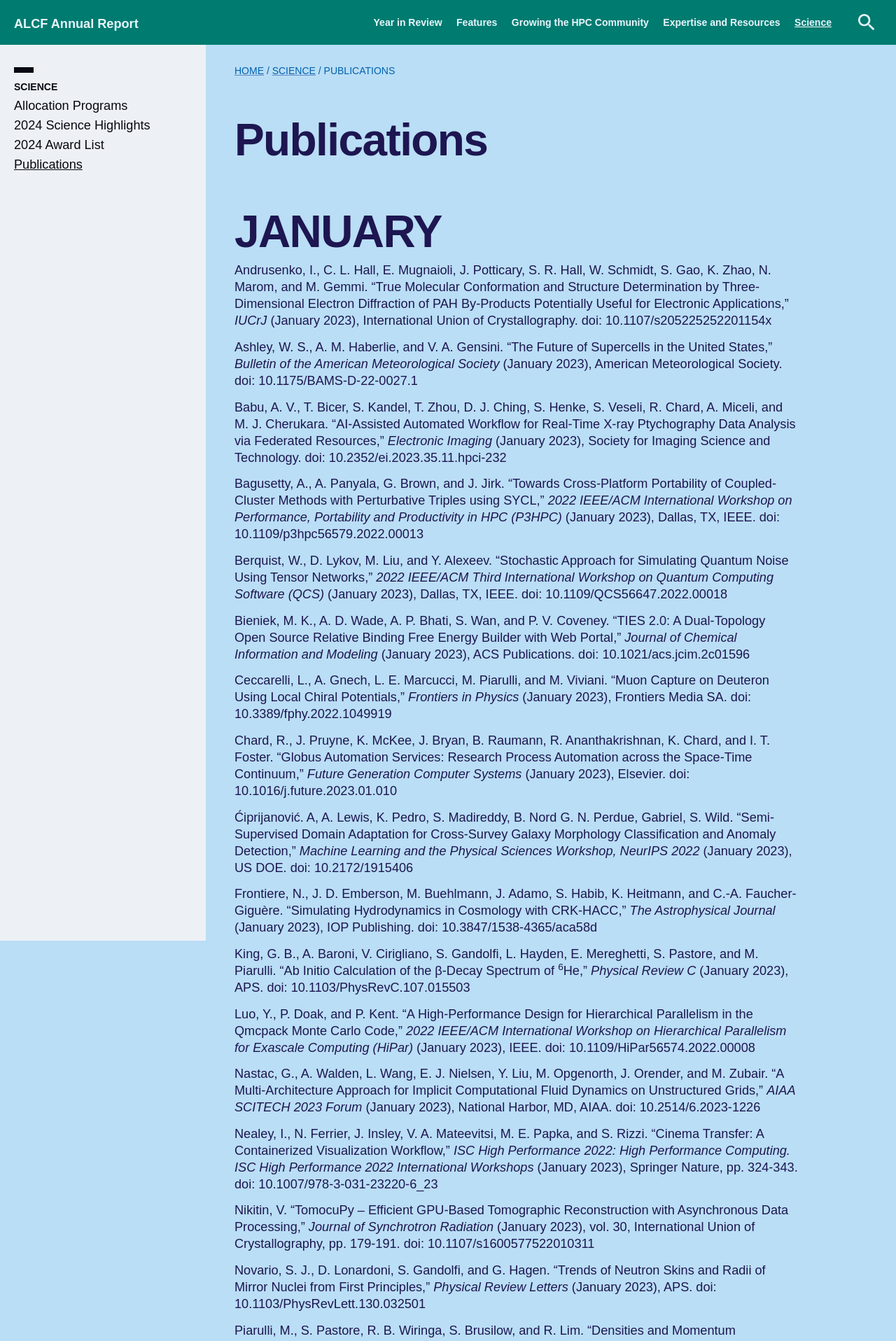
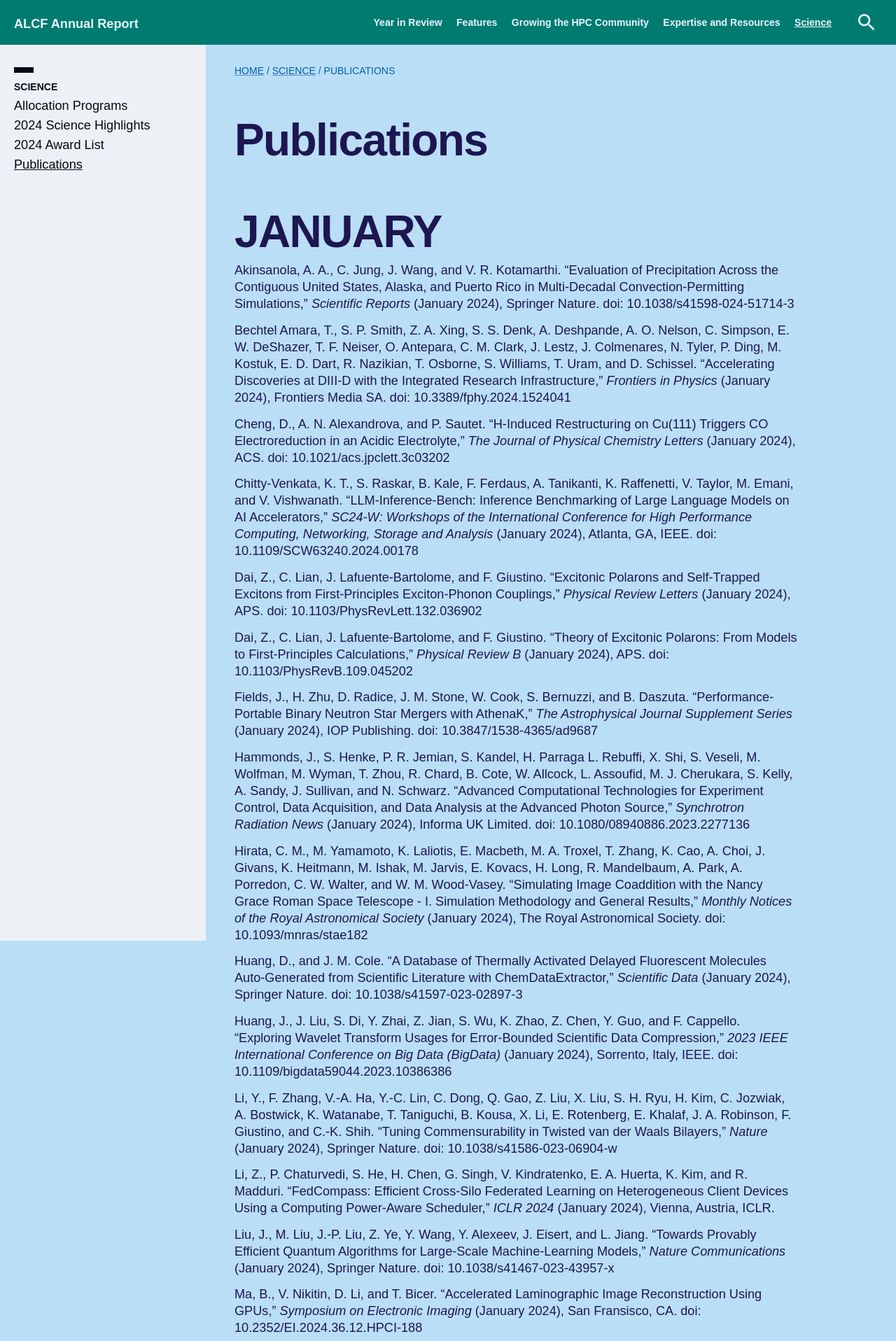
Before and after one commit to argonne-lcf/AR2024, a Jekyll site: the page built from 05_science/publications.md, in a window 1280 px wide. Shown: the top 1916 px of the page at 70% size. Built offline with Jekyll 4.4.1, drawn with Linux system fonts in a browser that asks for light colours; some web fonts are replaced; some of the changed text lies outside the part shown.

Commit message:
Update publications.md
JANUARY

```diff
--- a/05_science/publications.md
+++ b/05_science/publications.md
@@ -12,60 +12,47 @@ permalink: science/publications
 
 # JANUARY
 
-Andrusenko, I., C. L. Hall, E. Mugnaioli, J. Potticary, S. R. Hall, W. Schmidt, S. Gao, K. Zhao, N. Marom, and M. Gemmi. “True Molecular Conformation and Structure Determination by Three-Dimensional Electron Diffraction of PAH By-Products Potentially Useful for Electronic Applications," <i>IUCrJ</i> (January 2023), International Union of Crystallography. doi: 10.1107/s205225252201154x
+Akinsanola, A. A., C. Jung, J. Wang, and V. R. Kotamarthi. “Evaluation of Precipitation Across the Contiguous United States, Alaska, and Puerto Rico in Multi-Decadal Convection-Permitting Simulations," _Scientific Reports_ (January 2024), Springer Nature. doi: 10.1038/s41598-024-51714-3
 
-Ashley, W. S., A. M. Haberlie, and V. A. Gensini. “The Future of Supercells in the United States," <i>Bulletin of the American Meteorological Society</i> (January 2023), American Meteorological Society. doi: 10.1175/BAMS-D-22-0027.1
+Bechtel Amara, T., S. P. Smith, Z. A. Xing, S. S. Denk, A. Deshpande, A. O. Nelson, C. Simpson, E. W. DeShazer, T. F. Neiser, O. Antepara, C. M. Clark, J. Lestz, J. Colmenares, N. Tyler, P. Ding, M. Kostuk, E. D. Dart, R. Nazikian, T. Osborne, S. Williams, T. Uram, and D. Schissel. “Accelerating Discoveries at DIII-D with the Integrated Research Infrastructure," _Frontiers in Physics_ (January 2024), Frontiers Media SA. doi: 10.3389/fphy.2024.1524041
 
-Babu, A. V., T. Bicer, S. Kandel, T. Zhou, D. J. Ching, S. Henke, S. Veseli, R. Chard, A. Miceli, and M. J. Cherukara. “AI-Assisted Automated Workflow for Real-Time X-ray Ptychography Data Analysis via Federated Resources," <i>Electronic Imaging</i> (January 2023), Society for Imaging Science and Technology. doi: 10.2352/ei.2023.35.11.hpci-232
+Cheng, D., A. N. Alexandrova, and P. Sautet. “H-Induced Restructuring on Cu(111) Triggers CO Electroreduction in an Acidic Electrolyte," _The Journal of Physical Chemistry Letters_ (January 2024), ACS. doi: 10.1021/acs.jpclett.3c03202
 
-Bagusetty, A., A. Panyala, G. Brown, and J. Jirk. “Towards Cross-Platform Portability of Coupled-Cluster Methods with Perturbative Triples using SYCL," <i>2022 IEEE/ACM International Workshop on Performance, Portability and Productivity in HPC (P3HPC)</i> (January 2023), Dallas, TX, IEEE. doi: 10.1109/p3hpc56579.2022.00013
+Chitty-Venkata, K. T., S. Raskar, B. Kale, F. Ferdaus, A. Tanikanti, K. Raffenetti, V. Taylor, M. Emani, and V. Vishwanath. “LLM-Inference-Bench: Inference Benchmarking of Large Language Models on AI Accelerators," _SC24-W: Workshops of the International Conference for High Performance Computing, Networking, Storage and Analysis_ (January 2024), Atlanta, GA, IEEE. doi: 10.1109/SCW63240.2024.00178
 
-Berquist, W., D. Lykov, M. Liu, and Y. Alexeev. “Stochastic Approach for Simulating Quantum Noise Using Tensor Networks," <i>2022 IEEE/ACM Third International Workshop on Quantum Computing Software (QCS)</i> (January 2023), Dallas, TX, IEEE. doi: 10.1109/QCS56647.2022.00018
+Dai, Z., C. Lian, J. Lafuente-Bartolome, and F. Giustino. “Excitonic Polarons and Self-Trapped Excitons from First-Principles Exciton-Phonon Couplings," _Physical Review Letters_ (January 2024), APS. doi: 10.1103/PhysRevLett.132.036902
 
-Bieniek, M. K., A. D. Wade, A. P. Bhati, S. Wan, and P. V. Coveney. “TIES 2.0: A Dual-Topology Open Source Relative Binding Free Energy Builder with Web Portal," <i>Journal of Chemical Information and Modeling</i> (January 2023), ACS Publications. doi: 10.1021/acs.jcim.2c01596
+Dai, Z., C. Lian, J. Lafuente-Bartolome, and F. Giustino. “Theory of Excitonic Polarons: From Models to First-Principles Calculations," _Physical Review B_ (January 2024), APS. doi: 10.1103/PhysRevB.109.045202
 
-Ceccarelli, L., A. Gnech, L. E. Marcucci, M. Piarulli, and M. Viviani. “Muon Capture on Deuteron Using Local Chiral Potentials," <i>Frontiers in Physics</i> (January 2023), Frontiers Media SA. doi: 10.3389/fphy.2022.1049919
+Fields, J., H. Zhu, D. Radice, J. M. Stone, W. Cook, S. Bernuzzi, and B. Daszuta. “Performance-Portable Binary Neutron Star Mergers with AthenaK," _The Astrophysical Journal Supplement Series_ (January 2024), IOP Publishing. doi: 10.3847/1538-4365/ad9687
 
-Chard, R., J. Pruyne, K. McKee, J. Bryan, B. Raumann, R. Ananthakrishnan, K. Chard, and I. T. Foster. “Globus Automation Services: Research Process Automation across the Space-Time Continuum," <i>Future Generation Computer Systems</i> (January 2023), Elsevier. doi: 10.1016/j.future.2023.01.010
+Hammonds, J., S. Henke, P. R. Jemian, S. Kandel, H. Parraga L. Rebuffi, X. Shi, S. Veseli, M. Wolfman, M. Wyman, T. Zhou, R. Chard, B. Cote, W. Allcock, L. Assoufid, M. J. Cherukara, S. Kelly, A. Sandy, J. Sullivan, and N. Schwarz. “Advanced Computational Technologies for Experiment Control, Data Acquisition, and Data Analysis at the Advanced Photon Source," _Synchrotron Radiation News_ (January 2024), Informa UK Limited. doi: 10.1080/08940886.2023.2277136
 
-Ćiprijanović. A, A. Lewis, K. Pedro, S. Madireddy, B. Nord G. N. Perdue, Gabriel, S. Wild. “Semi-Supervised Domain Adaptation for Cross-Survey Galaxy Morphology Classification and Anomaly Detection," <i>Machine Learning and the Physical Sciences Workshop, NeurIPS 2022</i> (January 2023), US DOE. doi: 10.2172/1915406
+Hirata, C. M., M. Yamamoto, K. Laliotis, E. Macbeth, M. A. Troxel, T. Zhang, K. Cao, A. Choi, J. Givans, K. Heitmann, M. Ishak, M. Jarvis, E. Kovacs, H. Long, R. Mandelbaum, A. Park, A. Porredon, C. W. Walter, and W. M. Wood-Vasey. “Simulating Image Coaddition with the Nancy Grace Roman Space Telescope - I. Simulation Methodology and General Results," _Monthly Notices of the Royal Astronomical Society_ (January 2024), The Royal Astronomical Society. doi: 10.1093/mnras/stae182
 
-Frontiere, N., J. D. Emberson, M. Buehlmann, J. Adamo, S. Habib, K. Heitmann, and C.-A. Faucher-Giguère. “Simulating Hydrodynamics in Cosmology with CRK-HACC," <i>The Astrophysical Journal</i> (January 2023), IOP Publishing. doi: 10.3847/1538-4365/aca58d
+Huang, D., and J. M. Cole. “A Database of Thermally Activated Delayed Fluorescent Molecules Auto-Generated from Scientific Literature with ChemDataExtractor," _Scientific Data_ (January 2024), Springer Nature. doi: 10.1038/s41597-023-02897-3
 
-King, G. B., A. Baroni, V. Cirigliano, S. Gandolfi, L. Hayden, E. Mereghetti, S. Pastore, and M. Piarulli. “Ab Initio Calculation of the β-Decay Spectrum of <sup>6</sup>He," <i>Physical Review C</i> (January 2023), APS. doi: 10.1103/PhysRevC.107.015503
+Huang, J., J. Liu, S. Di, Y. Zhai, Z. Jian, S. Wu, K. Zhao, Z. Chen, Y. Guo, and F. Cappello. “Exploring Wavelet Transform Usages for Error-Bounded Scientific Data Compression," _2023 IEEE International Conference on Big Data (BigData)_ (January 2024), Sorrento, Italy, IEEE. doi: 10.1109/bigdata59044.2023.10386386
 
-Luo, Y., P. Doak, and P. Kent. “A High-Performance Design for Hierarchical Parallelism in the Qmcpack Monte Carlo Code," <i>2022 IEEE/ACM International Workshop on Hierarchical Parallelism for Exascale Computing (HiPar)</i> (January 2023), IEEE. doi: 10.1109/HiPar56574.2022.00008
+Li, Y., F. Zhang, V.-A. Ha, Y.-C. Lin, C. Dong, Q. Gao, Z. Liu, X. Liu, S. H. Ryu, H. Kim, C. Jozwiak, A. Bostwick, K. Watanabe, T. Taniguchi, B. Kousa, X. Li, E. Rotenberg, E. Khalaf, J. A. Robinson, F. Giustino, and C.-K. Shih. “Tuning Commensurability in Twisted van der Waals Bilayers," _Nature_ (January 2024), Springer Nature. doi: 10.1038/s41586-023-06904-w
 
-Nastac, G., A. Walden, L. Wang, E. J. Nielsen, Y. Liu, M. Opgenorth, J. Orender, and M. Zubair. “A Multi-Architecture Approach for Implicit Computational Fluid Dynamics on Unstructured Grids," <i>AIAA SCITECH 2023 Forum</i> (January 2023), National Harbor, MD, AIAA. doi: 10.2514/6.2023-1226
+Li, Z., P. Chaturvedi, S. He, H. Chen, G. Singh, V. Kindratenko, E. A. Huerta, K. Kim, and R. Madduri. “FedCompass: Efficient Cross-Silo Federated Learning on Heterogeneous Client Devices Using a Computing Power-Aware Scheduler," _ICLR 2024_ (January 2024), Vienna, Austria, ICLR.
 
-Nealey, I., N. Ferrier, J. Insley, V. A. Mateevitsi, M. E. Papka, and S. Rizzi. “Cinema Transfer: A Containerized Visualization Workflow," <i>ISC High Performance 2022: High Performance Computing. ISC High Performance 2022 International Workshops</i> (January 2023), Springer Nature, pp. 324-343. doi: 10.1007/978-3-031-23220-6_23
+Liu, J., M. Liu, J.-P. Liu, Z. Ye, Y. Wang, Y. Alexeev, J. Eisert, and L. Jiang. “Towards Provably Efficient Quantum Algorithms for Large-Scale Machine-Learning Models," _Nature Communications_ (January 2024), Springer Nature. doi: 10.1038/s41467-023-43957-x
 
-Nikitin, V. “TomocuPy – Efficient GPU-Based Tomographic Reconstruction with Asynchronous Data Processing," <i>Journal of Synchrotron Radiation</i> (January 2023), vol. 30, International Union of Crystallography, pp. 179-191. doi: 10.1107/s1600577522010311
+Ma, B., V. Nikitin, D. Li, and T. Bicer. “Accelerated Laminographic Image Reconstruction Using GPUs," _Symposium on Electronic Imaging_ (January 2024), San Fransisco, CA. doi: 10.2352/EI.2024.36.12.HPCI-188
 
-Novario, S. J., D. Lonardoni, S. Gandolfi, and G. Hagen. “Trends of Neutron Skins and Radii of Mirror Nuclei from First Principles," <i>Physical Review Letters</i> (January 2023), APS. doi: 10.1103/PhysRevLett.130.032501
+Maeno, T., A. Alekseev, F. H. B. Megino, K. De, W. Guan, E. Karavakis, A. Klimentov, T. Korchuganova, F. Lin, P. Nilsson, T. Wenaus, Z. Yang, and X. Zhao. “PanDA: Production and Distributed Analysis System," _Computing and Software for Big Science_ (January 2024), Springer Nature. doi: 10.1007/s41781-024-00114-3
 
-Piarulli, M., S. Pastore, R. B. Wiringa, S. Brusilow, and R. Lim. “Densities and Momentum Distributions in A ≤ 12 Nuclei from Chiral Effective Field Theory Interactions," <i>Physical Review C</i> (January 2023), APS. doi: 10.1103/PhysRevC.107.014314
+Nguyen-Cong, K., J. T. Willman, J. M. Gonzalez, A. S. Williams, A. B. Belonoshko, S. G. Moore, A. P. Thompson, M. A. Wood, J. H. Eggert, M. Millot, L. A. Zepeda-Ruiz, and I. I. Oleynik. “Extreme Metastability of Diamond and its Transformation to the BC8 Post-Diamond Phase of Carbon," _The Journal of Physical Chemistry Letters_ (January 2024), ACS Publications. doi: 10.1021/acs.jpclett.3c03044
 
-Ramesh, P. S., and T. K. Patra. “Polymer Sequence Design via Molecular Simulation-Based Active Learning," <i>Soft Matter</i> (January 2023), vol. 19, no. 2, Royal Society of Chemistry, pp. 282-294. doi: 10.1039/d2sm01193j
+Nikolakopoulos, A., A. Lovato, and N. Rocco. “Relativistic Effects in Green's Function Monte Carlo Calculations of Neutrino-Nucleus Scattering," _Physical Review C_ (January 2024), APS. doi: 10.1103/PhysRevC.109.014623
 
-Smith, S. E. Belli, O. Meneghini, R. Budiardja, D. Schissel, J. Candy, T. Neiser, and A. Eubanks, "A Vision for Coupling Operation of US Fusion Facilities with HPC Systems and the Implications for Workflows and Data Management," <i>SMC 2022: Accelerating Science and Engineering Discoveries Through Integrated Research Infrastructure for Experiment, Big Data, Modeling and Simulation</i> (January 2023), Springer Nature, pp. 87-100. doi: 10.1007/978-3-031-23606-8_6
+Ren, Z., S. Elhatisari, T. A. Lähde, D. Lee, and U.-G. Meißner. “Ab Initio Study of Nuclear Clustering in Hot Dilute Matter," _Physics Letters B_ (January 2024), Elsevier. doi: 10.1016/j.physletb.2024.138463
 
-Su, Z., S. Di, A. M. Gok, Y. Cheng, and F. Cappello. “Understanding Impact of Lossy Compression on Derivative-Related Metrics in Scientific Datasets," <i>2022 IEEE/ACM 8th International Workshop on Data Analysis and Reduction for Big Scientific Data (DRBSD)</i> (January 2023), Dallas, TX, IEEE. doi: 10.1109/DRBSD56682.2022.00011
+Roa Perdomo, D. A., R. A. Herrera Guaitero, D. Fox, H. Yviquel, S. Raskar, X. Li, and J. M. M. Diaz. “Towards Fault Tolerance and Resilience in the Sequential Codelet Model," _High Performance Computing: CARLA 2023_ (January 2024), Cartagena, Colombia, Springer Nature, pp. 77-94. doi: 10.1007/978-3-031-52186-7_6
 
-Tavakol, M., J. Liu, S. E. Hoff, C. Zhu, and H. Heinz. “Osteocalcin: Promoter or Inhibitor of Hydroxyapatite Growth?," <i>Langmuir</i> (January 2023), ACS. doi: 10.1021/acs.langmuir.3c02948
-
-Thiyagalingam, J., G. von Laszewski, J. Yin, M. Emani, J. Papay, G. Barrett, P. Luszczek, A. Tsaris, C. Kirkpatrick, F. Wang, T. Gibbs, V. Vishwanath, M. Shankar, G. Gox, and T. Hey. “AI Benchmarking for Science: Efforts from the MLCommons Science Working Group," <i>High Performance Computing. ISC High Performance 2022 International Workshops</i> (January 2023), Springer Nature. doi: 10.1007/978-3-031-23220-6_4
-
-Valetov, E. "Beamline Design and Optimisation for High Intensity Muon Beams at PSI," <i>Journal of Physics: Conference Series</i> (January 2023), vol. 2420, Bangkok, Thailand, IOP Publishing. doi: 10.1088/1742-6596/2420/1/012053
-
-Yu, Y., E. Shemon, and E. Merzari. “LES Simulation on Heavy Liquid Metal Flow in a Bare Rod Bundle for Assessment of Turbulent Prandtl Number," <i>Nuclear Engineering and Design</i> (January 2023), Elsevier. doi: 10.1016/j.nucengdes.2023.112175
-
-Wang, T., and A. Burrows. “Effects of Different Closure Choices in Core-collapse Supernova Simulations," <i>The Astrophysical Journal</i> (January 2023), IOP Publishing. doi: 10.3847/1538-4357/aca75c
-
-Zhu, H., and N. Y. Gnedin. “Cosmic Reionization on Computers: Baryonic Effects on Halo Concentrations during the Epoch of Reionization," <i>The Astrophysical Journal</i> (January 2023), IOP Publishing. doi: 10.3847/1538-4357/aca1b3
-
-
-
+Tramm, J., B. Allen, K. Yoshii, A. Siegel, and L. Wilson. “Efficient Algorithms for Monte Carlo Particle Transport on AI Accelerator Hardware," _Computer Physics Communications_ (January 2024), Elsevier. doi: 10.1016/j.cpc.2023.109072
 
 
 # FEBRUARY
```
